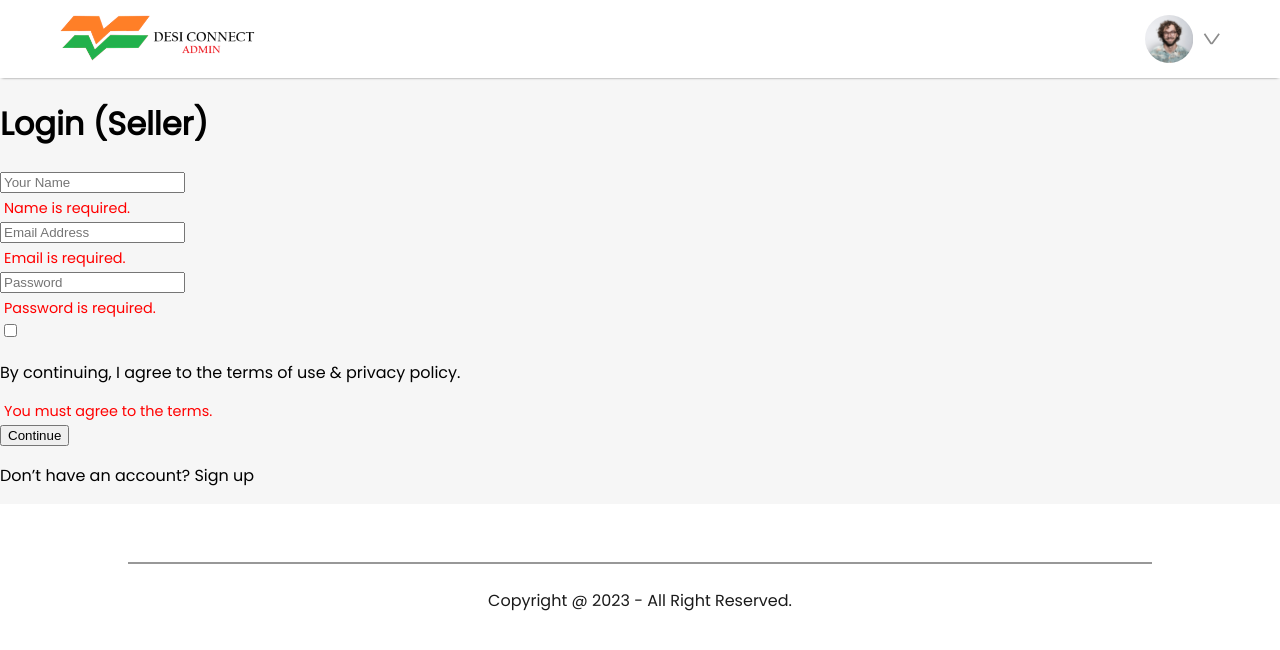
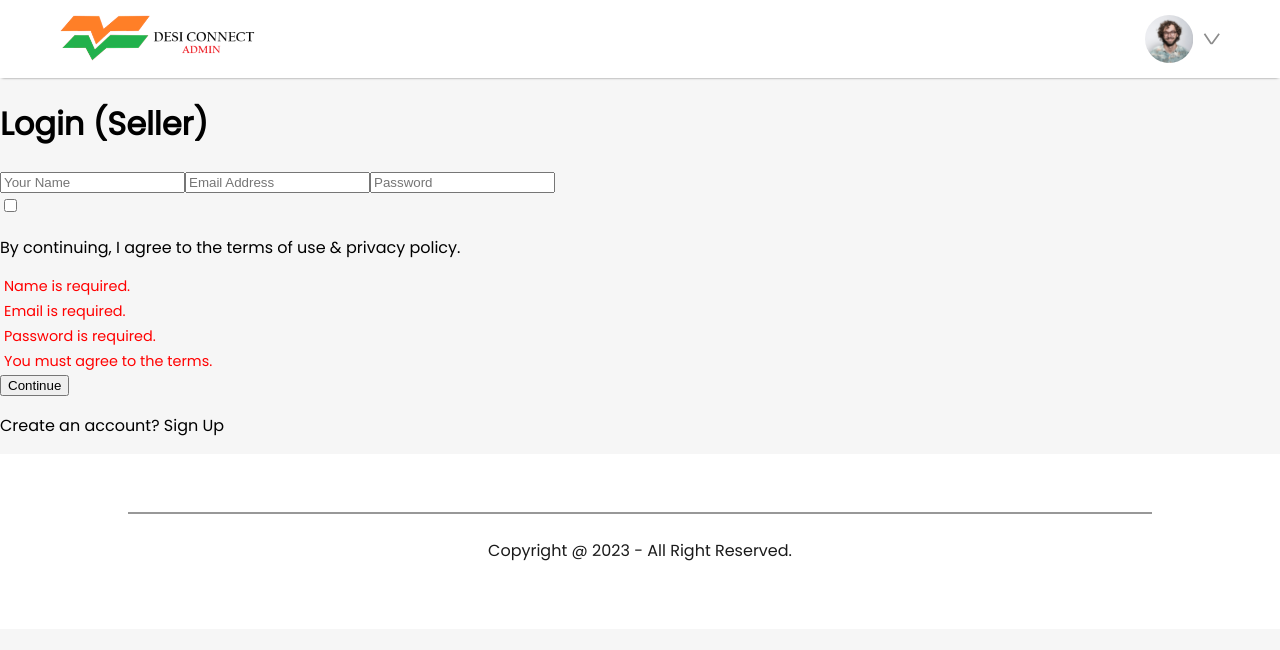
Before and after one commit to tmdinesh/adl-desiconnect, a React (Create React App) app in the folder admin/: page /login in a window 1280 px wide. Both pictures are taken after a click on the button "Continue". Shown: the top 650 px of the page. Built offline with nearby package versions, Linux system fonts and the light colour scheme; no server answers.

Commit message:
Update LoginSignup.jsx

```diff
--- a/admin/src/Pages/LoginSignup.jsx
+++ b/admin/src/Pages/LoginSignup.jsx
@@ -83,34 +83,19 @@ const LoginSignup = () => {
       <div className="loginsignup-container">
         <h1>{state} (Seller)</h1>
         <div className="loginsignup-fields">
-          <input type="text" name="username" placeholder="Your Name" value={formData.username} onChange={changeHandler} />
-          {errors.username && <p className="error">{errors.username}</p>}
-
-          <input type="email" name="email" placeholder="Email Address" value={formData.email} onChange={changeHandler} />
-          {errors.email && <p className="error">{errors.email}</p>}
-
-          <input type="password" name="password" placeholder="Password" value={formData.password} onChange={changeHandler} />
-          {errors.password && <p className="error">{errors.password}</p>}
+          <input name="username" placeholder="Your Name" value={formData.username} onChange={changeHandler} />
+          <input name="email" placeholder="Email Address" value={formData.email} onChange={changeHandler} />
+          <input name="password" type="password" placeholder="Password" value={formData.password} onChange={changeHandler} />
 
           {state === "Sign Up" && (
             <>
-              <input type="text" name="businessName" placeholder="Business Name" value={formData.businessName} onChange={changeHandler} />
-              {errors.businessName && <p className="error">{errors.businessName}</p>}
-
-              <input type="text" name="warehouseAddress" placeholder="Warehouse Address" value={formData.warehouseAddress} onChange={changeHandler} />
-              {errors.warehouseAddress && <p className="error">{errors.warehouseAddress}</p>}
-
-              <input type="text" name="businessAddress" placeholder="Business Address" value={formData.businessAddress} onChange={changeHandler} />
-              {errors.businessAddress && <p className="error">{errors.businessAddress}</p>}
-
-              <input type="text" name="zipCode" placeholder="Zip Code" value={formData.zipCode} onChange={changeHandler} />
-              {errors.zipCode && <p className="error">{errors.zipCode}</p>}
-
-              <input type="text" name="phone" placeholder="Phone Number" value={formData.phone} onChange={changeHandler} />
-              {errors.phone && <p className="error">{errors.phone}</p>}
-
-              <input type="text" name="gst" placeholder="GST Number" value={formData.gst} onChange={changeHandler} />
-              {errors.gst && <p className="error">{errors.gst}</p>}
+              <div className="section-label">Business Details</div>
+              <input name="businessName" placeholder="Business Name (as in GST)" value={formData.businessName} onChange={changeHandler} />
+              <input name="warehouseAddress" placeholder="Warehouse Address" value={formData.warehouseAddress} onChange={changeHandler} />
+              <input name="businessAddress" placeholder="Business Address" value={formData.businessAddress} onChange={changeHandler} />
+              <input name="zipCode" placeholder="Zip Code" value={formData.zipCode} onChange={changeHandler} />
+              <input name="phone" placeholder="Phone Number" value={formData.phone} onChange={changeHandler} />
+              <input name="gst" placeholder="GST Number" value={formData.gst} onChange={changeHandler} />
             </>
           )}
         </div>
@@ -118,28 +103,23 @@ const LoginSignup = () => {
         <div className="loginsignup-agree">
           <input type="checkbox" id="agree-checkbox" />
           <p>By continuing, I agree to the terms of use & privacy policy.</p>
-          {errors.agree && <p className="error">{errors.agree}</p>}
         </div>
 
-        {errors.form && <p className="error">{errors.form}</p>}
+        {Object.values(errors).map((err, i) => (
+          <p className="error" key={i}>{err}</p>
+        ))}
 
-        <button onClick={() => {
-          if (validateForm()) {
-            state === "Login" ? login() : signup();
-          }
-        }}>
+        <button onClick={() => validateForm() && (state === "Login" ? login() : signup())}>
           Continue
         </button>
 
-        {state === "Login" ? (
-          <p className="loginsignup-login">
-            Don’t have an account? <span onClick={() => { setState("Sign Up"); setErrors({}); }}>Sign up</span>
-          </p>
-        ) : (
-          <p className="loginsignup-login">
-            Already registered? <span onClick={() => { setState("Login"); setErrors({}); }}>Login</span>
-          </p>
-        )}
+        <p className="loginsignup-login">
+          {state === "Login" ? (
+            <>Create an account? <span onClick={() => { setState("Sign Up"); setErrors({}); }}>Sign Up</span></>
+          ) : (
+            <>Already have an account? <span onClick={() => { setState("Login"); setErrors({}); }}>Login</span></>
+          )}
+        </p>
       </div>
     </div>
   );
```
